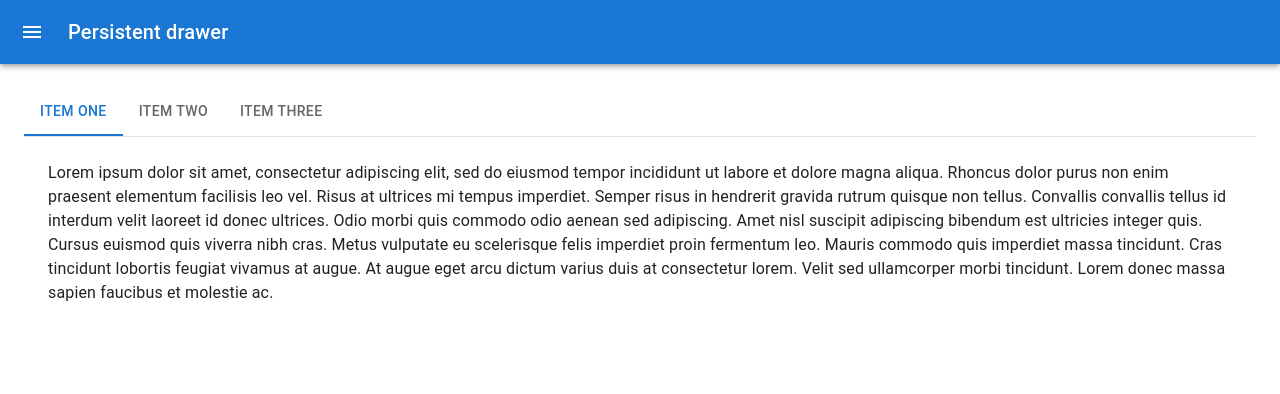
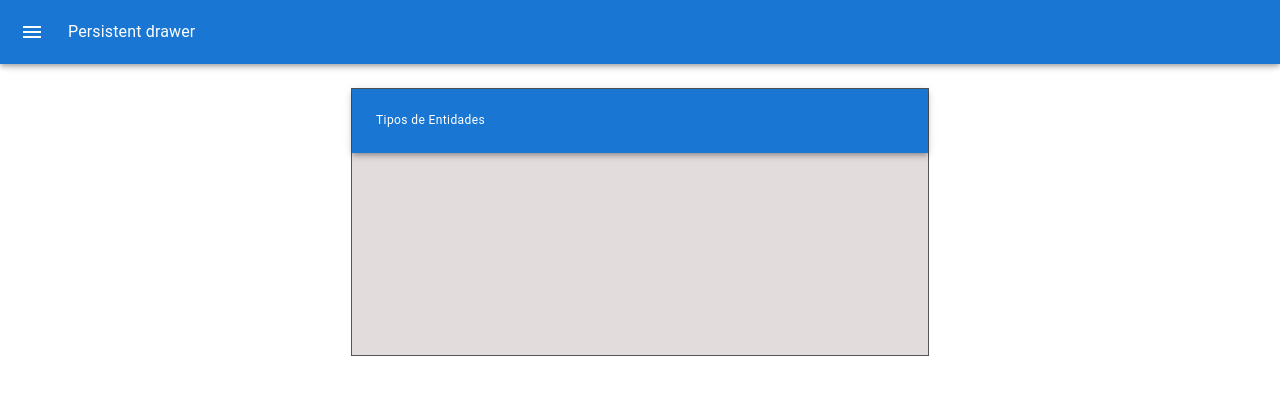
Before and after one commit to wilisaza/test_mui, a React (Create React App) app: page / in a window 1280 px wide. Shown: the top 394 px of the page. Built offline with nearby package versions, Linux system fonts and the light colour scheme.

Commit message:
Se inicia prueba de estructura de Form

```diff
--- /dev/null
+++ b/src/components/Form.js
@@ -0,0 +1,32 @@
+import React from "react";
+
+import { styled, useTheme } from "@mui/material/styles";
+import AppBar from "@mui/material/AppBar";
+import Box from "@mui/material/Box";
+import Toolbar from "@mui/material/Toolbar";
+import Typography from "@mui/material/Typography";
+
+function Form({ formStruct }) {
+  console.log(formStruct);
+  return (
+    <Box
+      sx={{
+        margin: "0 auto",
+        height: formStruct.Window["-Height"] + "px",
+        width: formStruct.Window["-Width"] + "px",
+        backgroundColor: "#e3dcdc",
+        border: "1px solid #565555",
+      }}
+    >
+      <AppBar position="static">
+        <Toolbar sx={{ minHeight: "100%" }}>
+          <Typography variant="caption" component="div" sx={{ flexGrow: 1 }}>
+            {formStruct.Window["-Title"]}
+          </Typography>
+        </Toolbar>
+      </AppBar>
+    </Box>
+  );
+}
+
+export default Form;
--- a/src/components/MainContainer.js
+++ b/src/components/MainContainer.js
@@ -4,7 +4,7 @@ import Box from "@mui/material/Box";
 import Container from "@mui/material/Container";
 
 import MainBar from "./MainBar";
-import MainTest from "./MainTest";
+import MainTest from "./MainTest0";
 
 function MainContainer() {
   return (
--- /dev/null
+++ b/src/components/MainTest0.js
@@ -0,0 +1,179 @@
+import * as React from "react";
+import { styled, useTheme } from "@mui/material/styles";
+import Box from "@mui/material/Box";
+import Drawer from "@mui/material/Drawer";
+import CssBaseline from "@mui/material/CssBaseline";
+import MuiAppBar from "@mui/material/AppBar";
+import Toolbar from "@mui/material/Toolbar";
+import Typography from "@mui/material/Typography";
+import IconButton from "@mui/material/IconButton";
+import MenuIcon from "@mui/icons-material/Menu";
+import ChevronLeftIcon from "@mui/icons-material/ChevronLeft";
+import ChevronRightIcon from "@mui/icons-material/ChevronRight";
+
+//////////////////////////////////////////////////////////////////////////////////////
+import TreeView from "@mui/lab/TreeView";
+import ExpandMoreIcon from "@mui/icons-material/ExpandMore";
+import TreeItem from "@mui/lab/TreeItem";
+
+import Form from "./Form";
+
+const drawerWidth = 240;
+
+const Main = styled("main", { shouldForwardProp: (prop) => prop !== "open" })(
+  ({ theme, open }) => ({
+    flexGrow: 1,
+    padding: theme.spacing(3),
+    transition: theme.transitions.create("margin", {
+      easing: theme.transitions.easing.sharp,
+      duration: theme.transitions.duration.leavingScreen,
+    }),
+    marginLeft: `-${drawerWidth}px`,
+    ...(open && {
+      transition: theme.transitions.create("margin", {
+        easing: theme.transitions.easing.easeOut,
+        duration: theme.transitions.duration.enteringScreen,
+      }),
+      marginLeft: 0,
+    }),
+  })
+);
+
+const formStyle = {
+  position: "absolute",
+  top: "50%",
+  left: "50%",
+  transform: "translate(-50%, -50%)",
+  height: 500,
+  width: 700,
+  bgcolor: "background.paper",
+  border: "2px solid #000",
+  borderRadius: 2,
+  boxShadow: 2,
+  p: 1,
+};
+
+const AppBar = styled(MuiAppBar, {
+  shouldForwardProp: (prop) => prop !== "open",
+})(({ theme, open }) => ({
+  transition: theme.transitions.create(["margin", "width"], {
+    easing: theme.transitions.easing.sharp,
+    duration: theme.transitions.duration.leavingScreen,
+  }),
+  ...(open && {
+    width: `calc(100% - ${drawerWidth}px)`,
+    marginLeft: `${drawerWidth}px`,
+    transition: theme.transitions.create(["margin", "width"], {
+      easing: theme.transitions.easing.easeOut,
+      duration: theme.transitions.duration.enteringScreen,
+    }),
+  }),
+}));
+
+const DrawerHeader = styled("div")(({ theme }) => ({
+  display: "flex",
+  alignItems: "center",
+  padding: theme.spacing(0, 1),
+  // necessary for content to be below app bar
+  ...theme.mixins.toolbar,
+  justifyContent: "flex-end",
+}));
+
+const form = {
+  Window: {
+    "-Name": "ROOT_WINDOW",
+    "-DirtyInfo": "true",
+    "-Width": "578",
+    "-Title": "Tipos de Entidades",
+    "-Height": "268",
+    "-self-closing": "true",
+  },
+};
+
+export default function MainTest() {
+  const theme = useTheme();
+  const [open, setOpen] = React.useState(false);
+
+  const [value, setValue] = React.useState("1");
+
+  const handleDrawerOpen = () => {
+    setOpen(true);
+  };
+
+  const handleDrawerClose = () => {
+    setOpen(false);
+  };
+
+  const handleChange = (event, newValue) => {
+    setValue(newValue);
+  };
+
+  return (
+    <Box sx={{ display: "flex" }}>
+      <CssBaseline />
+      <AppBar position="fixed" open={open}>
+        <Toolbar>
+          <IconButton
+            color="inherit"
+            aria-label="open drawer"
+            onClick={handleDrawerOpen}
+            edge="start"
+            sx={{ mr: 2, ...(open && { display: "none" }) }}
+          >
+            <MenuIcon />
+          </IconButton>
+          <Typography variant="subtitle1" noWrap component="div">
+            Persistent drawer
+          </Typography>
+        </Toolbar>
+      </AppBar>
+      <Drawer
+        sx={{
+          width: drawerWidth,
+          flexShrink: 0,
+          "& .MuiDrawer-paper": {
+            width: drawerWidth,
+            boxSizing: "border-box",
+          },
+        }}
+        variant="persistent"
+        anchor="left"
+        open={open}
+      >
+        <DrawerHeader>
+          <Typography>Menú</Typography>
+          <IconButton onClick={handleDrawerClose}>
+            {theme.direction === "ltr" ? (
+              <ChevronLeftIcon />
+            ) : (
+              <ChevronRightIcon />
+            )}
+          </IconButton>
+        </DrawerHeader>
+        <TreeView
+          aria-label="file system navigator"
+          defaultCollapseIcon={<ExpandMoreIcon />}
+          defaultExpandIcon={<ChevronRightIcon />}
+          sx={{ height: 240, flexGrow: 1, maxWidth: 400, overflowY: "auto" }}
+        >
+          <TreeItem nodeId="1" label="Applications">
+            <TreeItem nodeId="2" label="Calendar" />
+          </TreeItem>
+          <TreeItem nodeId="5" label="Documents">
+            <TreeItem nodeId="10" label="OSS" />
+            <TreeItem nodeId="6" label="MUI">
+              <TreeItem nodeId="8" label="index.js" />
+            </TreeItem>
+          </TreeItem>
+        </TreeView>
+      </Drawer>
+      <Main
+        open={open}
+        /*sx={{ display: "flex", alignItems: "center", flexDirection: "column" }}*/
+      >
+        <DrawerHeader />
+        <Form formStruct={form} />
+      </Main>
+    </Box>
+  );
+}
```
